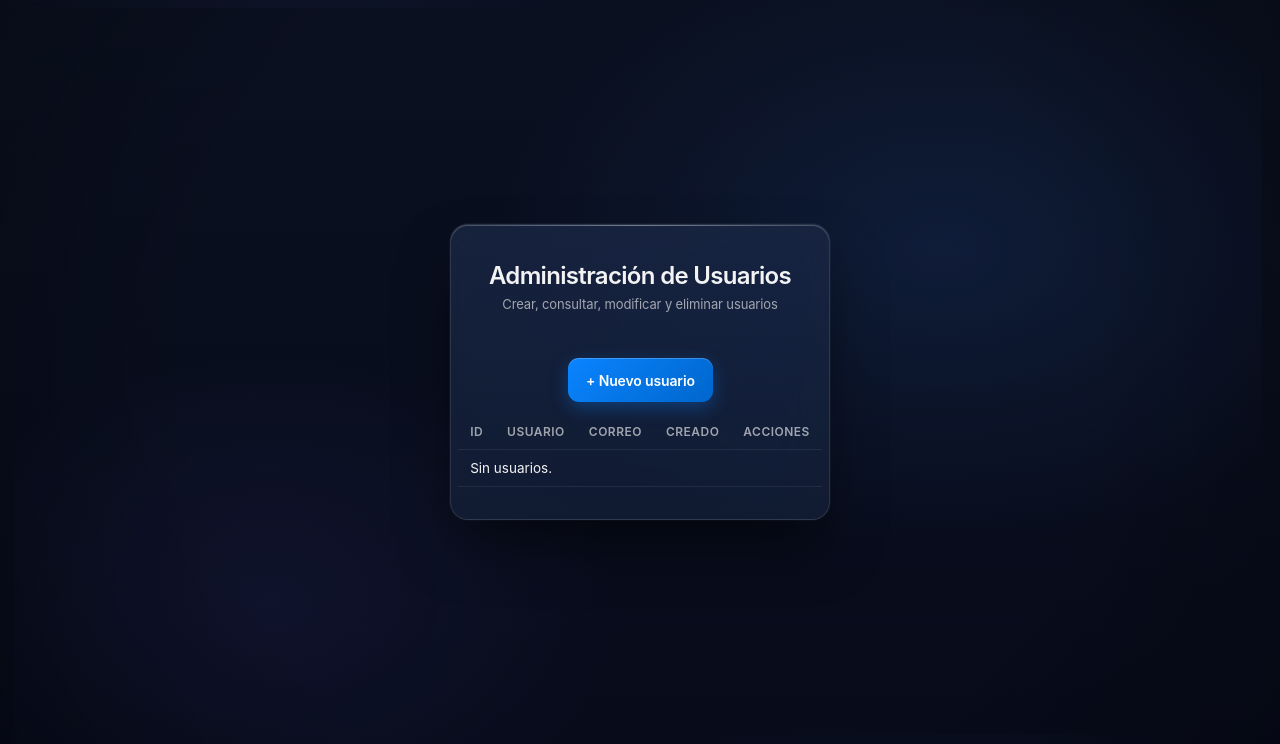
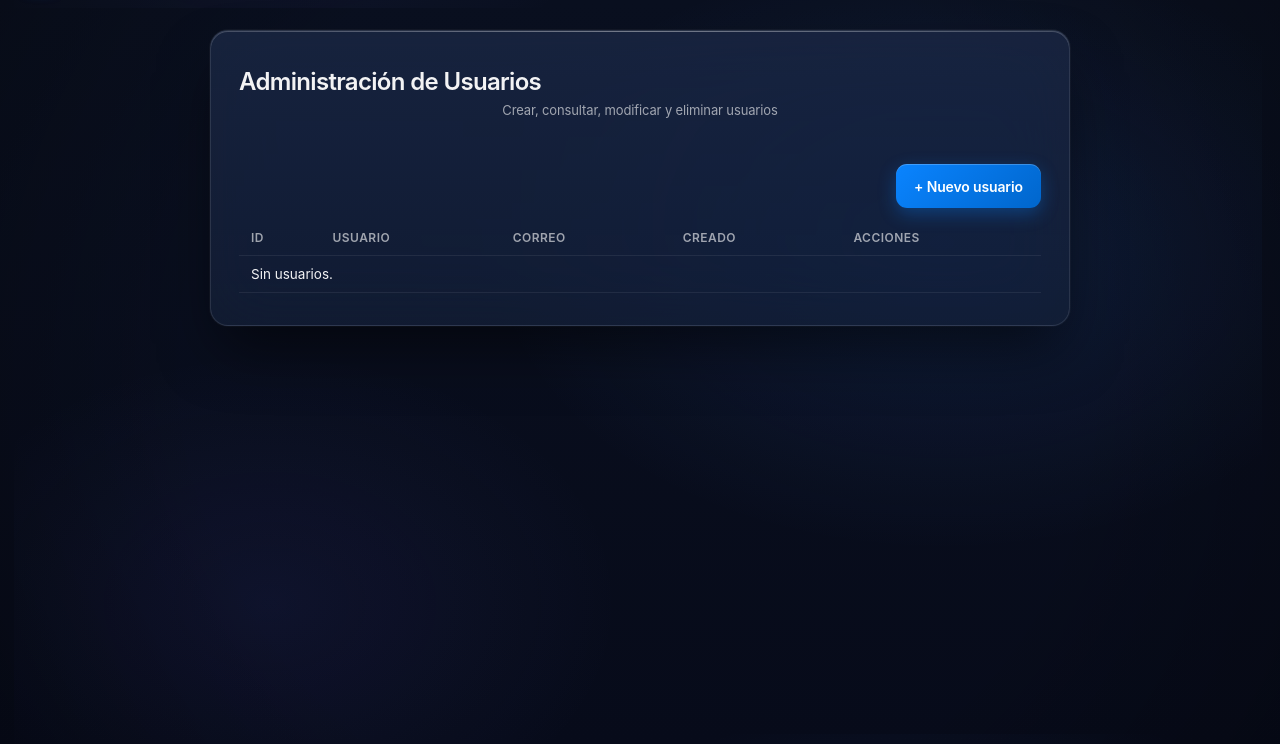
Before and after one commit to ItsYusei99/ProyectoDesarrolloWeb_2026, a PHP site: page /usuarios.php in a window 1280 px wide. Shown: the part 56-800 px from the top of the page. Run offline with PHP 8.4, Linux system fonts and the light colour scheme; the visitor is signed in with stand-in values (Sample User, id 1); data that the repository does not hold is empty; some libraries are stand-ins or nearby versions.

Commit message:
fix: tabla usuarios a lo ancho (wide-card 860px, scroll y fechas sin corte)

```diff
--- a/styles.css
+++ b/styles.css
@@ -947,6 +947,13 @@ input:-webkit-autofill:focus {
 /* Módulo usuarios */
 .wide-card {
     width: min(860px, 100%);
+    max-width: 860px;
+    align-items: stretch;
+}
+
+.main-container.page-wide {
+    align-items: flex-start;
+    overflow-y: auto;
 }
 
 .table-toolbar {
@@ -983,10 +990,19 @@ input:-webkit-autofill:focus {
     font-size: 12px;
     text-transform: uppercase;
     letter-spacing: 0.04em;
+    white-space: nowrap;
 }
 
 .data-table td {
     color: var(--text-primary);
+}
+
+.data-table td:nth-child(3) {
+    word-break: break-all;
+}
+
+.data-table td:nth-child(4) {
+    white-space: nowrap;
 }
 
 .row-actions {
--- a/usuarios.php
+++ b/usuarios.php
@@ -8,7 +8,7 @@ require_auth();
     <meta charset="UTF-8">
     <meta name="viewport" content="width=device-width, initial-scale=1.0">
     <title>PKTechnologies - Usuarios</title>
-    <link rel="stylesheet" href="styles.css?v=20250902_nodes">
+    <link rel="stylesheet" href="styles.css?v=20250903a">
 </head>
 <body>
     <header class="topbar">
@@ -22,7 +22,7 @@ require_auth();
         </div>
     </header>
 
-    <main class="main-container">
+    <main class="main-container page-wide">
         <section class="card wide-card">
             <h1 class="card-title">Administración de Usuarios</h1>
             <p class="card-subtitle">Crear, consultar, modificar y eliminar usuarios</p>
```
